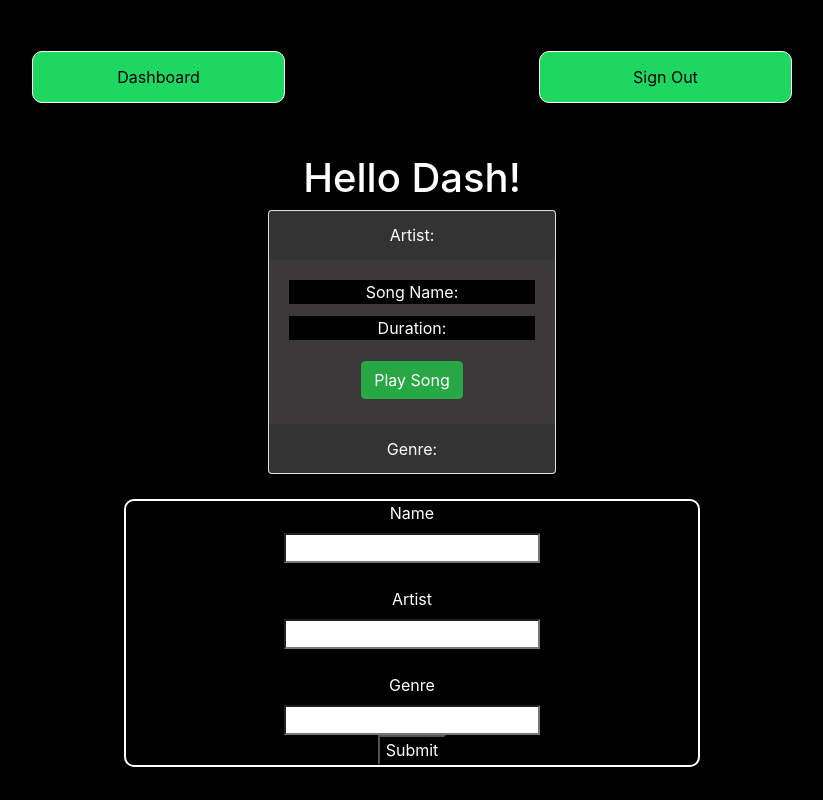
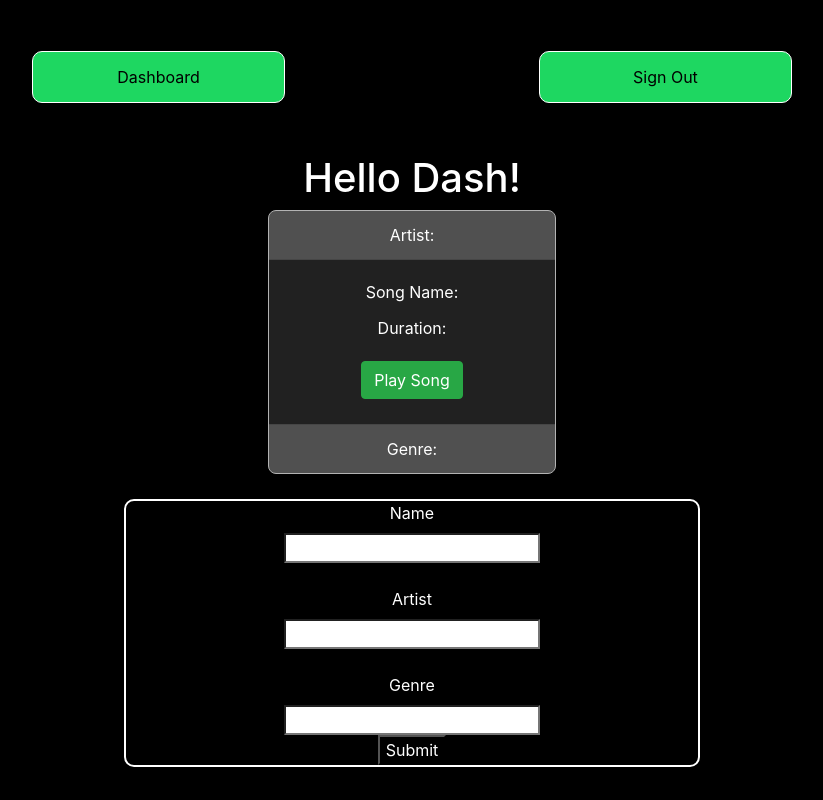
Before and after one commit to spotifysongsuggester5/front-end, a React (Create React App) app in the folder my-app/: page /dashboard in a window 1280 px wide. Shown: the whole page, without its empty margins (228-1051 px from the left). Built offline with nearby package versions, Linux system fonts and the light colour scheme; no server answers; sample sign-in values are in the browser's storage.

Commit message:
Switch inline styles and input them into app.css
Scratched most of the react strap styles and did them the old school way
in order to have the styles on a css page rather than inline.

```diff
--- a/my-app/src/App.css
+++ b/my-app/src/App.css
@@ -13,7 +13,7 @@
   justify-content: space-evenly;
   width: 100%;
   margin: 0 auto 2%;
-  padding: 2% .5%;
+  padding: 2% 0.5%;
   background-color: black;
   margin: 2% auto;
 }
@@ -52,3 +52,22 @@ form {
 .form-div {
   margin: auto;
 }
+
+.card-container {
+  display: flex;
+  justify-content: space-around;
+}
+
+.cards {
+  border: 1px solid #b3b3b3;
+  width: 22.5%;
+  color: white;
+  border-radius: 8px;
+  background: #535353;
+}
+
+.card-body,
+.card-title,
+.card-text {
+  background: #212121;
+}
--- a/my-app/src/components/SongList.js
+++ b/my-app/src/components/SongList.js
@@ -4,15 +4,7 @@ import { fetchData } from "../actions";
 
 import "../App.css";
 
-import {
-  Card,
-  Button,
-  CardHeader,
-  CardFooter,
-  CardBody,
-  CardTitle,
-  CardText
-} from "reactstrap";
+import { Button } from "reactstrap";
 
 const SongList = (props) => {
   props.fetchData();
@@ -22,25 +14,15 @@ const SongList = (props) => {
   return (
     <div className="card-container">
       <div className="cards">
-        <Card>
-          <CardHeader
-            style={{ backgroundColor: "#333", borderColor: "#333" }}
-          >
-            Artist: {props.songs.artist_name}
-          </CardHeader>
-          <CardBody style={{ backgroundColor: "#3b3939", borderColor: "#333" }}>
-            <CardTitle>Song Name: {props.songs.song_name}</CardTitle>
-            <CardText>Duration: {props.songs.duration}</CardText>
-            <Button color="success" src={props.songs.song_url}>
-              Play Song
-            </Button>
-          </CardBody>
-          <CardFooter
-            style={{ backgroundColor: "#333", borderColor: "#333" }}
-          >
-            Genre: {props.songs.genre}
-          </CardFooter>
-        </Card>
+        <div className="card-header">Artist: {props.songs.artist_name}</div>
+        <div className="card-body">
+          <p className="card-title">Song Name: {props.songs.song_name}</p>
+          <p className="card-text">Duration: {props.songs.duration}</p>
+          <Button color="success" src={props.songs.song_url}>
+            Play Song
+          </Button>
+        </div>
+        <footer className="card-footer">Genre: {props.songs.genre}</footer>
       </div>
     </div>
   );
--- a/my-app/src/index.css
+++ b/my-app/src/index.css
@@ -19,14 +19,3 @@ code {
 .password-bars:hover {
   box-shadow: 0 0 10px;
 }
-
-.card-container {
-  display: flex;
-  justify-content: space-around;
-}
-
-.cards {
-  border: 1px soild black;
-  width: 22.5%;
-  color: white;
-}
```
